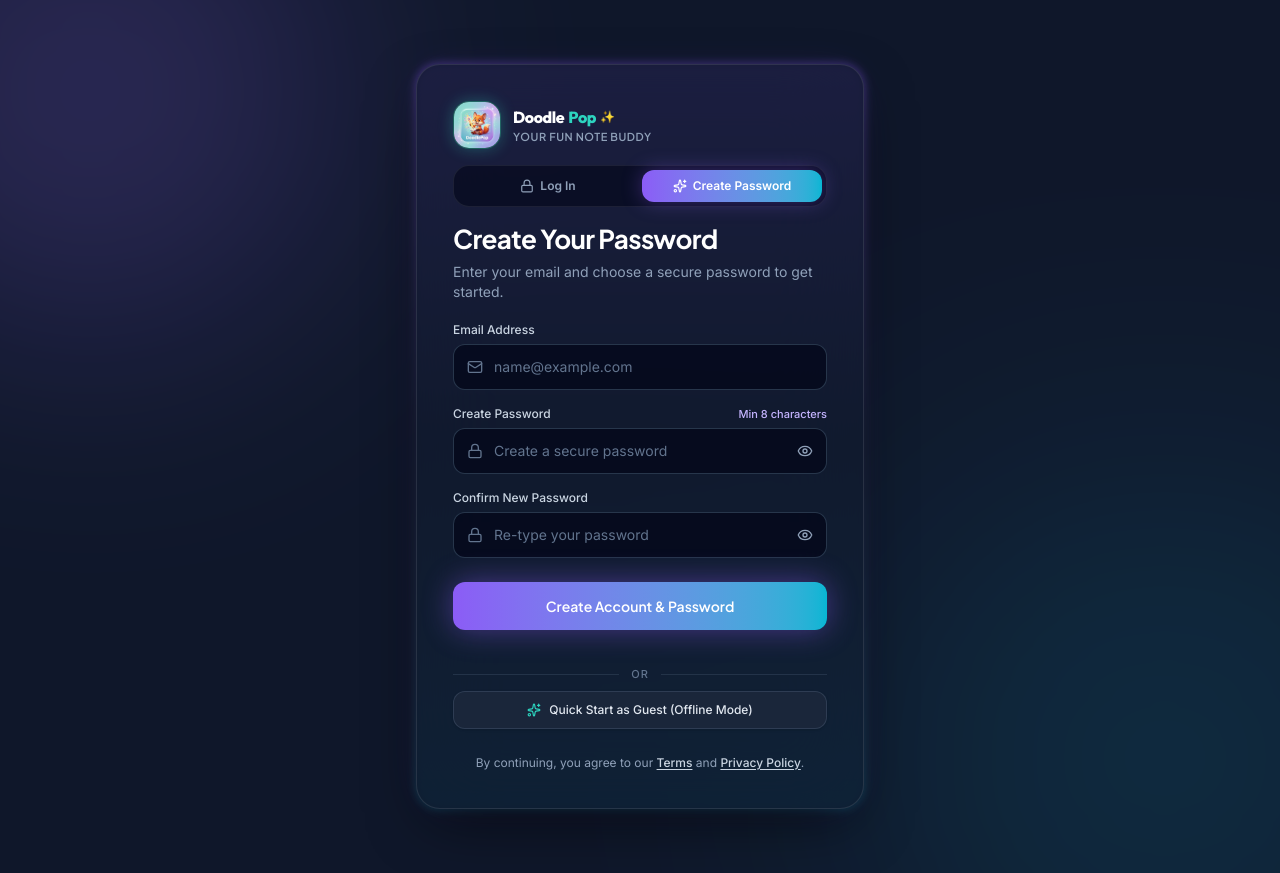
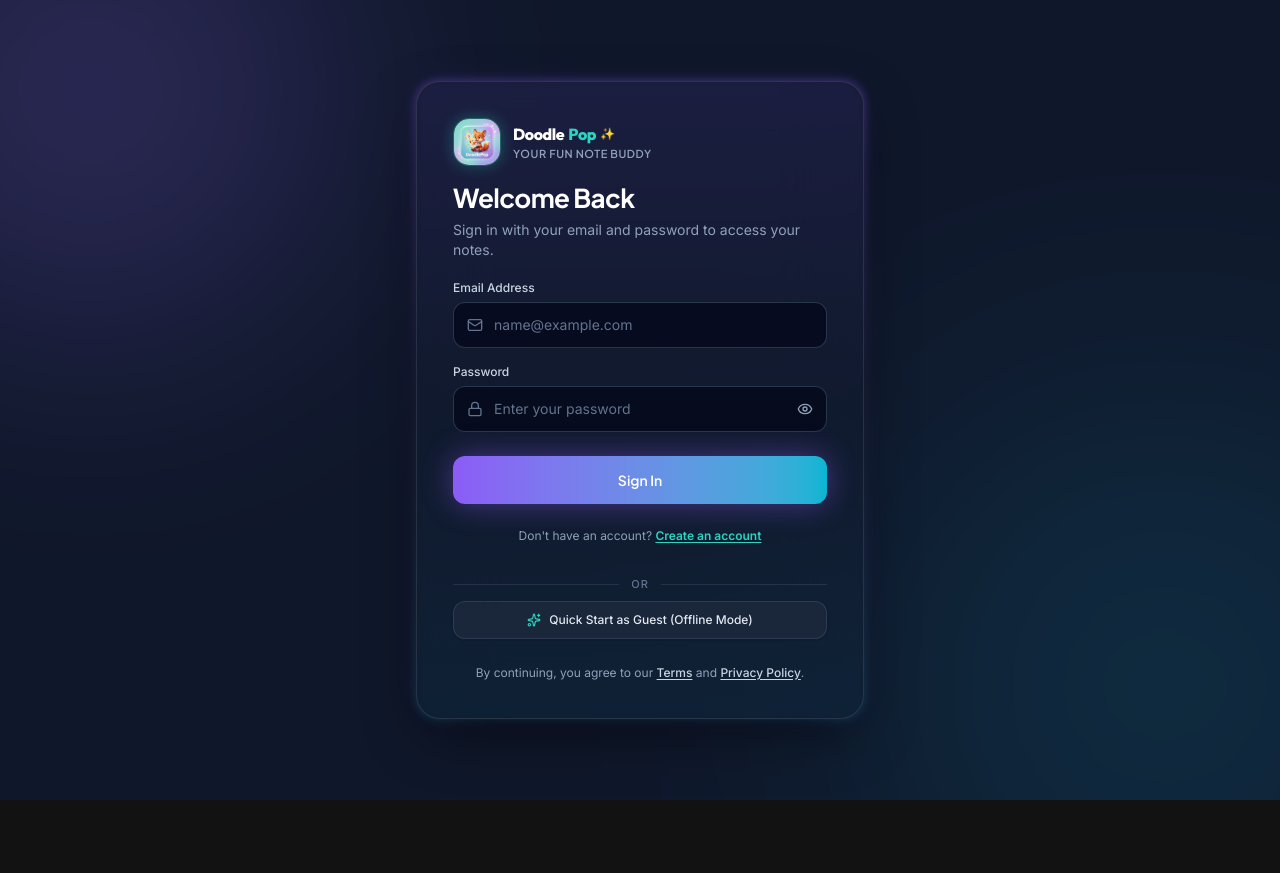
Before and after one commit to PinnacleCryptNG/doodle-pop, a React (Vite) app: page / in a window 1280 px wide. After the commit the page ends 800 px from the top, so only its background shows below. Built offline with nearby package versions, Linux system fonts and the light colour scheme; a web font is replaced by a local one.

Commit message:
refactor(auth): default to login mode and clean UI
Update the authentication view to default to the login mode and remove redundant tab switcher components to simplify the user interface.

```diff
--- a/src/components/AuthView.tsx
+++ b/src/components/AuthView.tsx
@@ -14,12 +14,13 @@ import {
   Mail,
   Lock,
   Sparkles,
-  Zap,
+  UserPlus,
+  LogIn
 } from 'lucide-react';
 
 export const AuthView: React.FC = () => {
   const { signUp, login, guestLogin, verifyEmail, resendVerificationCode, error, clearError } = useAuth();
-  const [mode, setMode] = useState<'signup' | 'login' | 'verify'>('signup');
+  const [mode, setMode] = useState<'login' | 'signup' | 'verify'>('login');
   const [email, setEmail] = useState('');
   const [password, setPassword] = useState('');
   const [confirmPassword, setConfirmPassword] = useState('');
@@ -209,41 +210,11 @@ export const AuthView: React.FC = () => {
                   </div>
                 </div>
 
-                {/* Primary Mode Switcher Tab (Sign In vs Create Password / Sign Up) */}
-                <div className="p-1 rounded-2xl bg-slate-950/60 border border-white/[0.08] flex items-center gap-1 mb-4">
-                  <button
-                    id="tab-mode-login"
-                    type="button"
-                    onClick={() => toggleMode('login')}
-                    className={`flex-1 py-2 px-3 rounded-xl text-xs font-semibold transition-all cursor-pointer flex items-center justify-center gap-1.5 ${
-                      mode === 'login'
-                        ? 'bg-gradient-to-r from-[#8B5CF6]/30 to-[#06B6D4]/30 border border-[#8B5CF6]/50 text-white shadow-xs'
-                        : 'text-slate-400 hover:text-slate-200 hover:bg-white/[0.04]'
-                    }`}
-                  >
-                    <Lock className="w-3.5 h-3.5" />
-                    <span>Log In</span>
-                  </button>
-                  <button
-                    id="tab-mode-signup"
-                    type="button"
-                    onClick={() => toggleMode('signup')}
-                    className={`flex-1 py-2 px-3 rounded-xl text-xs font-semibold transition-all cursor-pointer flex items-center justify-center gap-1.5 ${
-                      mode === 'signup'
-                        ? 'bg-gradient-to-r from-[#8B5CF6] to-[#06B6D4] text-white shadow-[0_0_20px_rgba(139,92,246,0.35)]'
-                        : 'text-slate-400 hover:text-slate-200 hover:bg-white/[0.04]'
-                    }`}
-                  >
-                    <Sparkles className="w-3.5 h-3.5" />
-                    <span>Create Password</span>
-                  </button>
-                </div>
-
                 <h1
                   id="auth-card-title"
                   className="font-['Plus_Jakarta_Sans',sans-serif] text-2xl sm:text-[26px] font-bold tracking-tight text-white leading-tight"
                 >
-                  {mode === 'signup' ? 'Create Your Password' : 'Sign In with Password'}
+                  {mode === 'signup' ? 'Create an Account' : 'Welcome Back'}
                 </h1>
                 <p
                   id="auth-card-subtitle"
@@ -251,7 +222,7 @@ export const AuthView: React.FC = () => {
                 >
                   {mode === 'signup'
                     ? 'Enter your email and choose a secure password to get started.'
-                    : 'Enter your email and password to access your synced notes.'}
+                    : 'Sign in with your email and password to access your notes.'}
                 </p>
               </div>
             )}
@@ -410,18 +381,10 @@ export const AuthView: React.FC = () => {
                       htmlFor="password"
                       className="block text-xs font-medium text-slate-300"
                     >
-                      {mode === 'signup' ? 'Create Password' : 'Password'}
+                      {mode === 'signup' ? 'Password' : 'Password'}
                     </label>
-                    {mode === 'signup' ? (
+                    {mode === 'signup' && (
                       <span className="text-[11px] text-violet-300 font-medium">Min 8 characters</span>
-                    ) : (
-                      <button
-                        type="button"
-                        onClick={() => toggleMode('signup')}
-                        className="text-[11px] text-violet-400 hover:text-violet-300 transition-colors cursor-pointer"
-                      >
-                        Create new password?
-                      </button>
                     )}
                   </div>
                   <div className="relative">
@@ -433,7 +396,7 @@ export const AuthView: React.FC = () => {
                       name="password"
                       type={showPassword ? 'text' : 'password'}
                       required
-                      autoComplete={mode === 'signup' ? 'new-password' : 'current-password'}
+                      autoComplete={mode === 'signup' ? 'new-password' : 'off'}
                       value={password}
                       onChange={(e) => setPassword(e.target.value)}
                       placeholder={mode === 'signup' ? 'Create a secure password' : 'Enter your password'}
@@ -458,7 +421,7 @@ export const AuthView: React.FC = () => {
                       htmlFor="confirm-password"
                       className="block text-xs font-medium text-slate-300 mb-1.5"
                     >
-                      Confirm New Password
+                      Confirm Password
                     </label>
                     <div className="relative">
                       <div className="absolute inset-y-0 left-0 pl-3.5 flex items-center pointer-events-none text-slate-500">
@@ -505,15 +468,44 @@ export const AuthView: React.FC = () => {
                         <span>Processing...</span>
                       </span>
                     ) : mode === 'signup' ? (
-                      'Create Account & Password'
+                      'Create Account'
                     ) : (
-                      'Sign In to Notes'
+                      'Sign In'
                     )}
                   </button>
                 </div>
 
+                {/* Switch between Sign In and Sign Up */}
+                <div className="text-center pt-2">
+                  {mode === 'login' ? (
+                    <p className="text-xs text-slate-400">
+                      Don't have an account?{' '}
+                      <button
+                        type="button"
+                        id="switch-to-signup-btn"
+                        onClick={() => toggleMode('signup')}
+                        className="font-semibold text-[#2DD4BF] hover:text-[#5EEAD4] underline underline-offset-2 transition-colors cursor-pointer"
+                      >
+                        Create an account
+                      </button>
+                    </p>
+                  ) : (
+                    <p className="text-xs text-slate-400">
+                      Already have an account?{' '}
+                      <button
+                        type="button"
+                        id="switch-to-login-btn"
+                        onClick={() => toggleMode('login')}
+                        className="font-semibold text-[#8B5CF6] hover:text-[#A78BFA] underline underline-offset-2 transition-colors cursor-pointer"
+                      >
+                        Sign In
+                      </button>
+                    </p>
+                  )}
+                </div>
+
                 {/* Quick Guest / Instant Access Button */}
-                <div className="pt-3">
+                <div className="pt-2">
                   <div className="relative flex py-2 items-center">
                     <div className="flex-grow border-t border-slate-700/60"></div>
                     <span className="flex-shrink mx-3 text-[11px] font-medium text-slate-500 uppercase tracking-widest">
```
